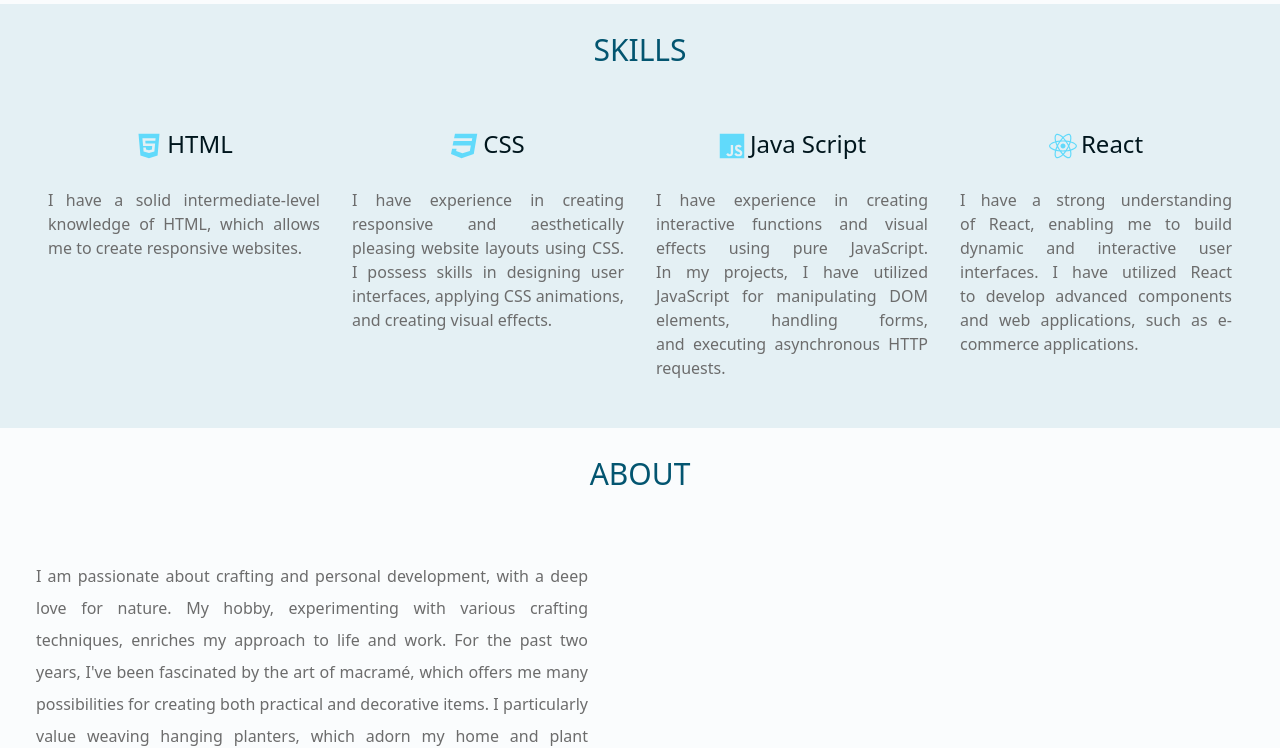
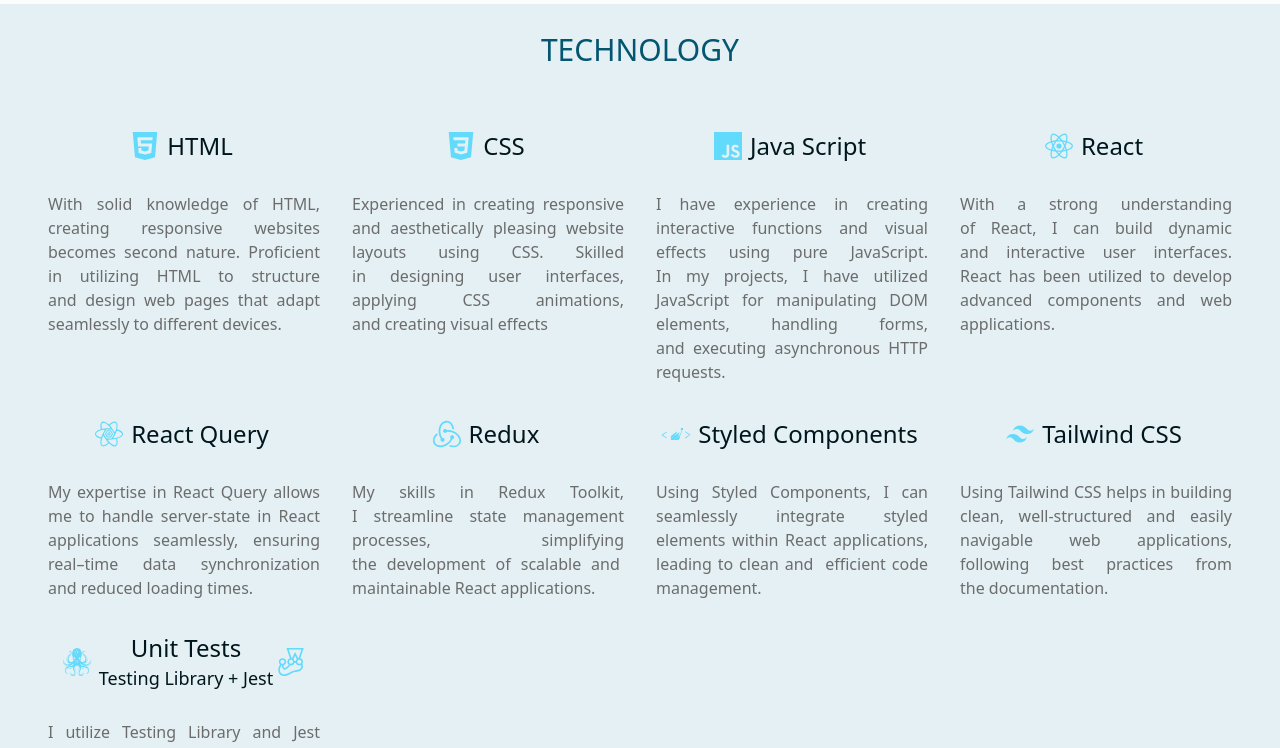
Before and after one commit to Kamisia/my_web_site, a React (Vite) app: page / in a window 1280 px wide. Shown: the part 540-1288 px from the top of the page. Built offline with nearby package versions, Linux system fonts and the light colour scheme.

Commit message:
added and corrected contents

```diff
--- a/src/components/About.jsx
+++ b/src/components/About.jsx
@@ -29,8 +29,7 @@
             <br />
             In the long run, I aim to&nbsp;deepen my knowledge
             of&nbsp;PostgreSQL and&nbsp;broaden my skills as a full-stack
-            developer. My experience in&nbsp;learning Java programming language
-            gives me a&nbsp;solid foundation for further growth.
+            developer.
             <br />
             <br />
             Currently, I am seeking inspiring projects and&nbsp;teams where
--- a/src/components/Navbar.jsx
+++ b/src/components/Navbar.jsx
@@ -35,10 +35,10 @@
               })}
             </div>
           </div>
-          <div className="md:hidden flex items-center">
+          <div className="md:hidden items-center">
             <button
               onClick={toggleNavbar}
-              className={`transform transition-transform duration-200 active:rotate-90 ${
+              className={`transform transition-transform duration-200 active:rotate-90 md:hidden flex${
                 isOpen ? "rotate-90" : "rotate-0"
               }  ease-in-out mr-1 ml-2 text-black hover:text-main focus:outline-none`}
             >
--- a/src/components/Skills.jsx
+++ b/src/components/Skills.jsx
@@ -1,35 +1,49 @@
 import SectionTitle from "./SectionTitle";
 import SkillsCard from "./SkillsCard";
-import { FaCss3, FaHtml5, FaJs, FaReact } from "react-icons/fa";
+import {
+  SiTailwindcss,
+  SiReact,
+  SiJavascript,
+  SiHtml5,
+  SiCss3,
+  SiRedux,
+  SiReactquery,
+  SiJest,
+  SiTestinglibrary,
+  SiStyledcomponents,
+} from "react-icons/si";
+
 const Skills = () => {
   return (
     <section className="p-2 align-element bg-lightMain " id="skills">
-      <SectionTitle text="Skills" />
+      <SectionTitle text="Technology" />
       <div className="  p-10 grid gap-8 sm:grid-cols-2  md:grid-cols-2 lg:grid-cols-3 xl:grid-cols-4 ">
         <SkillsCard
-          icon={<FaHtml5 className="h-7 w-7 text-main" />}
+          icon={<SiHtml5 className="h-7 w-7 text-main" />}
           title={"HTML"}
           text={
             <p>
-              I have a solid intermediate-level knowledge of&nbsp;HTML, which
-              allows me&nbsp;to&nbsp;create responsive websites.
+              With solid knowledge of&nbsp;HTML, creating responsive websites
+              becomes second nature. Proficient in&nbsp;utilizing HTML
+              to&nbsp;structure and&nbsp;design web pages that&nbsp;adapt
+              seamlessly to different devices.
             </p>
           }
         />
         <SkillsCard
-          icon={<FaCss3 className="h-7 w-7 text-main" />}
+          icon={<SiCss3 className="h-7 w-7 text-main" />}
           title={"CSS"}
           text={
             <p>
-              I have experience in creating responsive and&nbsp;aesthetically
-              pleasing website layouts using CSS. I&nbsp;possess skills
-              in&nbsp;designing user interfaces, applying CSS animations,
-              and&nbsp;creating visual effects.
+              Experienced in creating responsive and&nbsp;aesthetically pleasing
+              website layouts using CSS. Skilled in&nbsp;designing user
+              interfaces, applying CSS animations, and&nbsp;creating visual
+              effects
             </p>
           }
         />
         <SkillsCard
-          icon={<FaJs className="h-7 w-7 text-main" />}
+          icon={<SiJavascript className="h-7 w-7 text-main" />}
           title={"Java Script"}
           text={
             <p>
@@ -42,15 +56,73 @@
           }
         />
         <SkillsCard
-          icon={<FaReact className="h-7 w-7 text-main" />}
+          icon={<SiReact className="h-7 w-7 text-main" />}
           title={"React"}
           text={
             <p>
-              I have a strong understanding of&nbsp;React, enabling
-              me&nbsp;to&nbsp;build dynamic and&nbsp;interactive user
-              interfaces. I&nbsp;have utilized React to&nbsp;develop advanced
-              components and&nbsp;web applications, such as&nbsp;e-commerce
+              With a strong understanding of&nbsp;React, I&nbsp;can build
+              dynamic and&nbsp;interactive user interfaces. React has been
+              utilized to&nbsp;develop advanced components and&nbsp;web
               applications.
+            </p>
+          }
+        />
+
+        <SkillsCard
+          icon={<SiReactquery className="h-7 w-7 text-main" />}
+          title={"React Query"}
+          text={
+            <p>
+              My expertise in React Query allows me to&nbsp;handle server-state
+              in&nbsp;React applications seamlessly, ensuring real&ndash;time
+              data synchronization and&nbsp;reduced loading times.
+            </p>
+          }
+        />
+        <SkillsCard
+          icon={<SiRedux className="h-7 w-7 text-main" />}
+          title={"Redux"}
+          text={
+            <p>
+              My skills in Redux Toolkit, I&nbsp;streamline state management
+              processes, simplifying the&nbsp;development of&nbsp;scalable
+              and&nbsp; maintainable React applications.
+            </p>
+          }
+        />
+        <SkillsCard
+          icon={<SiStyledcomponents className="h-7 w-7 text-main" />}
+          title={"Styled Components"}
+          text={
+            <p>
+              Using Styled Components, I&nbsp;can seamlessly integrate styled
+              elements within React applications, leading to&nbsp;clean
+              and&nbsp; efficient code management.
+            </p>
+          }
+        />
+        <SkillsCard
+          icon={<SiTailwindcss className="h-7 w-7 text-main" />}
+          title={"Tailwind CSS"}
+          text={
+            <p>
+              Using Tailwind CSS helps in&nbsp;building clean,
+              well-structured&nbsp;and easily navigable web applications,
+              following best practices from the&nbsp;documentation.
+            </p>
+          }
+        />
+
+        <SkillsCard
+          icon2={<SiJest className="h-7 w-7 text-main" />}
+          icon={<SiTestinglibrary className="h-7 w-7 text-main" />}
+          title={"Unit Tests"}
+          subtitle={"Testing Library + Jest"}
+          text={
+            <p>
+              I utilize Testing Library and&nbsp;Jest to&nbsp;develop unit
+              tests, enhancing application stability and&nbsp;facilitating
+              efficient debugging processes.
             </p>
           }
         />
--- a/src/components/SkillsCard.jsx
+++ b/src/components/SkillsCard.jsx
@@ -1,10 +1,17 @@
-const SkillsCard = ({ icon, title, text }) => {
+const SkillsCard = ({ icon, title, text, icon2, subtitle }) => {
   return (
     <article className="max-w-xs min-h-40  flex-col  columns-1 ">
-      <div className="align-element mt-0 mb-7  justify-center flex ">
-        <div className="pt-1">{icon}</div>
-
-        <h4 className=" ml-1 font-thin text-black text-2xl">{title}</h4>
+      <div className="align-element mt-0 mb-7  justify-center flex items-center ">
+        <div className="p-1 ">{icon}</div>
+        <div>
+          <h4 className=" ml-1 font-thin text-black text-2xl text-center">
+            {title}
+          </h4>
+          <h4 className=" ml-1 font-thin text-black text-lg text-center">
+            {subtitle}
+          </h4>
+        </div>
+        <div className="p-1">{icon2}</div>
       </div>
       <p className="mt-auto mb-auto text-gray text-justify"> {text}</p>
     </article>
--- a/src/data.js
+++ b/src/data.js
@@ -2,7 +2,7 @@
 
 export const links = [
   { id: nanoid(), href: "", text: "home" },
-  { id: nanoid(), href: "#skills", text: "skills" },
+  { id: nanoid(), href: "#skills", text: "Technology" },
   { id: nanoid(), href: "#about", text: "about" },
   { id: nanoid(), href: "#projects", text: "projects" },
   { id: nanoid(), href: "#contact", text: "contact" },
```
